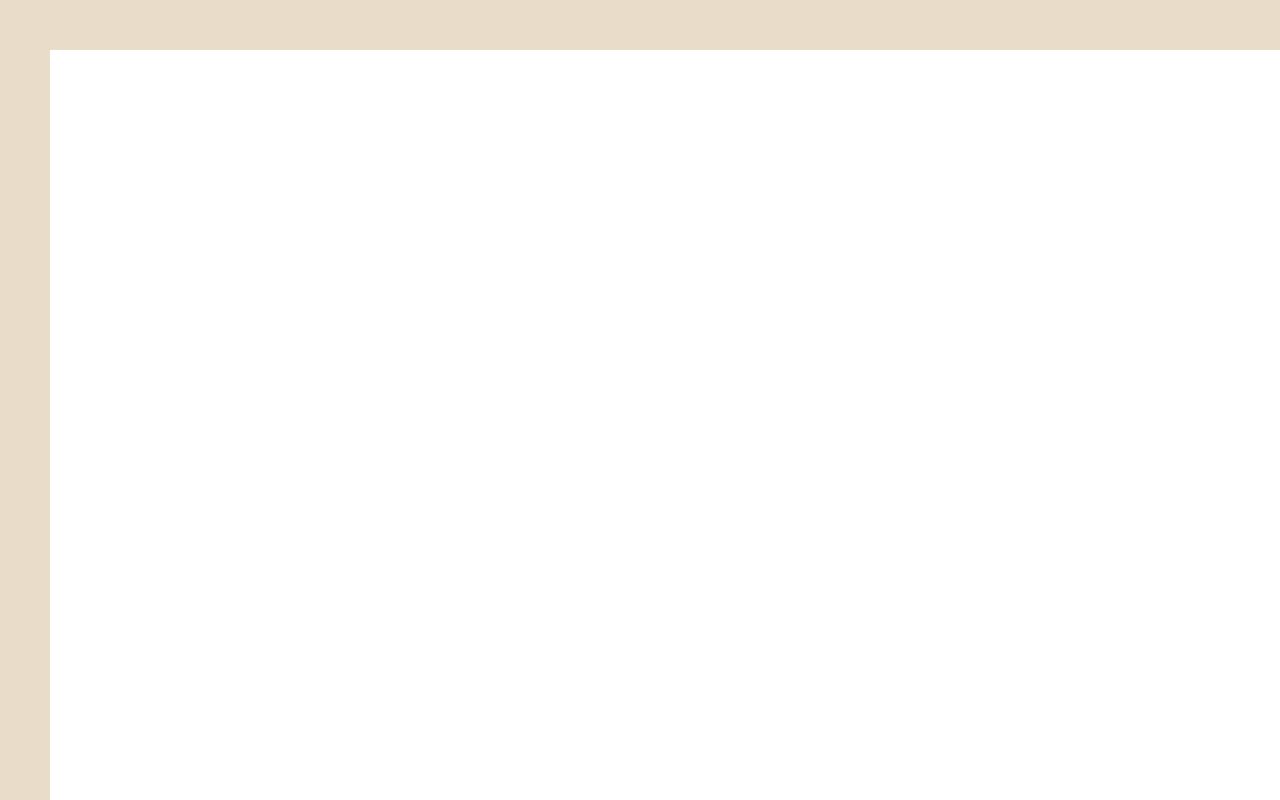
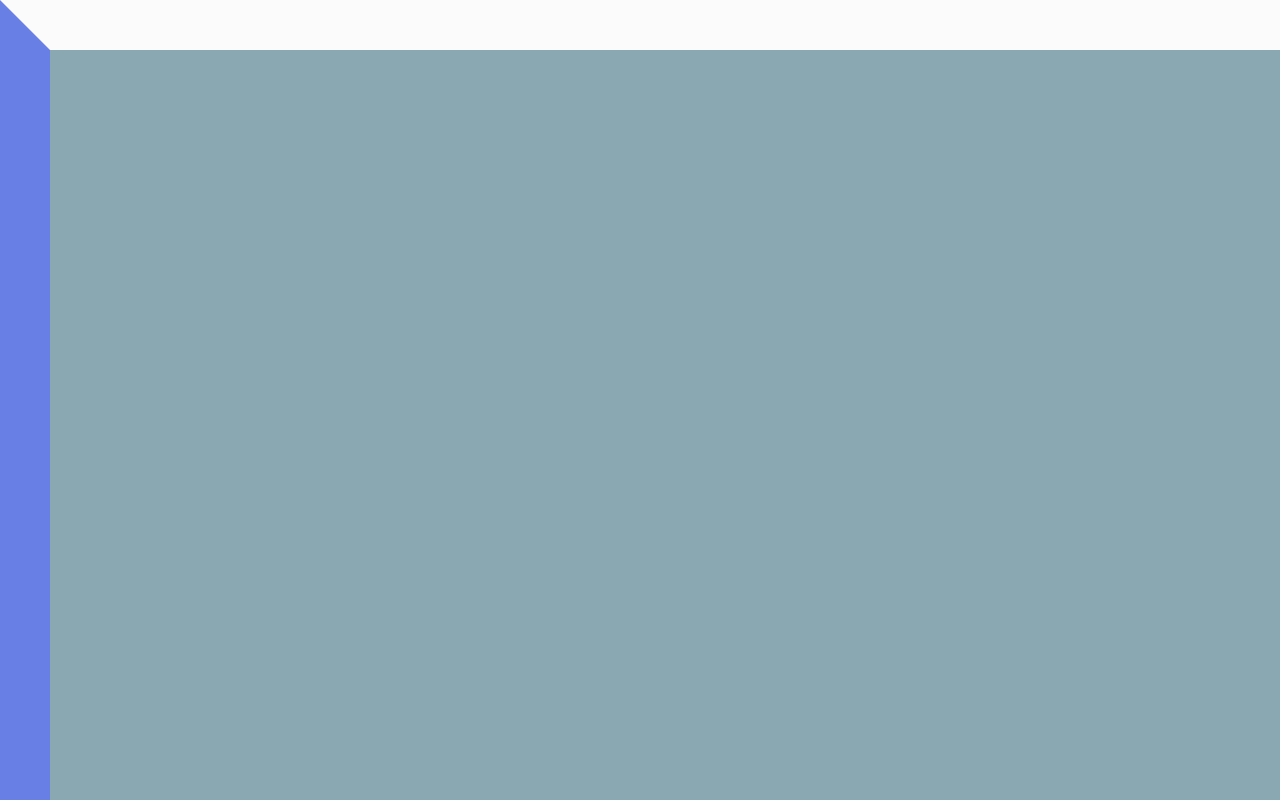
Before and after one commit to D3VAL3X/ALEX-S-SECURITY-DASHBOARD, a website: page dashboard.html in a window 1280 px wide. Drawn offline with Linux system fonts and the light colour scheme.

Commit message:
Update dashboard.html

```diff
--- a/dashboard.html
+++ b/dashboard.html
@@ -5,15 +5,15 @@
   <title>Dashboard</title>
   <style>
     body {
-      background-color: #ffffff;
+      background-color: #89A8B2;
       margin: 0;
       min-height: 100vh;
       font-family: Arial, sans-serif;
     }
 
     .dashboard-container {
-      border-top: 50px solid #E9DCC9;   /* slightly darker white */
-      border-left: 50px solid #E9DCC9;  /* slightly darker white */
+      border-top: 50px solid #FBFBFB;   /* slightly darker white */
+      border-left: 50px solid #687FE5;  /* slightly darker white */
       min-height: 100vh;
       box-sizing: border-box;
     }
```
